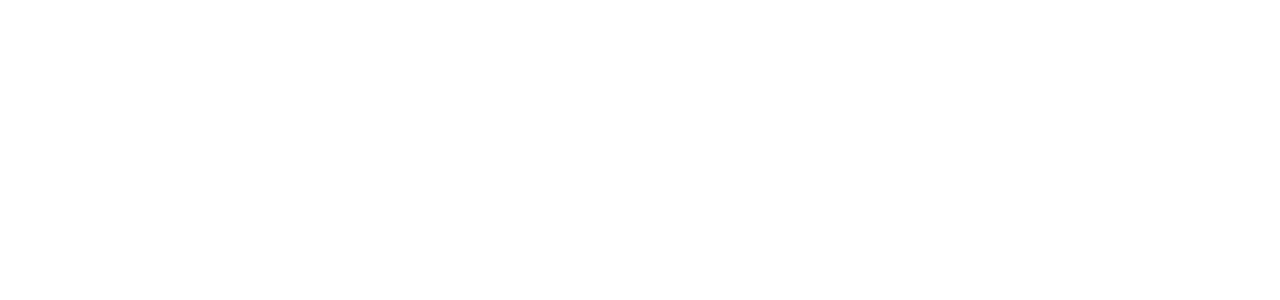
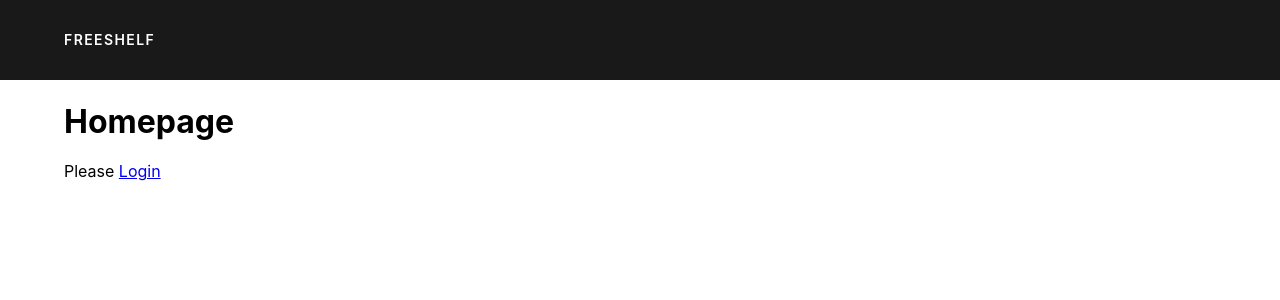
Before and after one commit to Momentum-Team-10/django-freeshelf-jimbandrews, a Django app: page / in a window 1280 px wide. Before the commit the part shown is empty. Shown: the top 300 px of the page. Run offline with Django 3.2, Linux system fonts and the light colour scheme.

Commit message:
created custom css file and long with tachyons framework; got login and logout functionality added

```diff
--- /dev/null
+++ b/books/static/css/styles.css
@@ -0,0 +1,3 @@
+header {
+    top: 0px;
+}
--- a/django_freeshelf/urls.py
+++ b/django_freeshelf/urls.py
@@ -24,7 +24,7 @@ urlpatterns = [
     path('__debug__/', include(debug_toolbar.urls)),
     path("", views.homepage, name="home"),
     path("books/", views.book_index, name="book_index"),
-    path("books/add_book/", views.add_book, name="add_book"),
+    path("books/add/", views.add_book, name="add_book"),
     path("books/<int:pk>/", views.view_book, name="view_book"),
     path("books/<int:pk>/edit/", views.edit_book, name="edit_book"),
     path("books/<int:pk>/delete/", views.delete_book, name="delete_book"),
--- a/templates/base.html
+++ b/templates/base.html
@@ -2,16 +2,30 @@
 
 <!DOCTYPE html>
 <html lang="en">
+
 <head>
     <meta charset="UTF-8">
     <meta http-equiv="X-UA-Compatible" content="IE=edge">
     <meta name="viewport" content="width=device-width, initial-scale=1.0">
-    <title>Document</title>
+    <link rel="stylesheet" href="https://unpkg.com/tachyons@4.12.0/css/tachyons.min.css" />
+    <link rel="stylesheet" href="{% static 'css/styles.css' %}" />
+    <title>FreeShelf</title>
 </head>
+
 <body>
-    <div>
+    <header class="bg-black-90 fixed w-100 ph3 pv3 pv4-ns ph4-m ph5-l sans-serif">
+        <nav class="f6 fw6 ttu tracked">
+            <a class="link dim white dib mr3 fl" href="{% url 'home' %}" title="Home">FreeShelf</a>
+            {% if user.is_authenticated %}
+            <a class="link dim white dib mr3 fr" href="{% url 'auth_logout' %}" title="Logout">Log Out</a>
+            {% endif %}
+        </nav>
+    </header>
+    <br>
+    <div class="pa5-ns sans-serif">
         {% block content %}
         {% endblock %}
     </div>
 </body>
+
 </html>
--- a/templates/books/book_index.html
+++ b/templates/books/book_index.html
@@ -6,8 +6,10 @@
 <div>
     {% for book in books %}
     <div>
-        <h3>{{ book.title }}</h3>
-        <h4>{{ book.author }}</h4>
+        <p>
+            <h3>{{ book.title }}</h3>
+            <h4><span class='f6'>by</span> {{ book.author }}</h4>
+        </p>
         <h4>
             <a href={{ book.url }}>Available Here</a>
         </h4>
--- a/templates/books/homepage.html
+++ b/templates/books/homepage.html
@@ -0,0 +1,7 @@
+{% extends "base.html" %}
+
+{% block content %}
+<h1>Homepage</h1>
+
+<p>Please <a href="{% url 'auth_login' %}">Login</a></p>
+{% endblock %}
```
